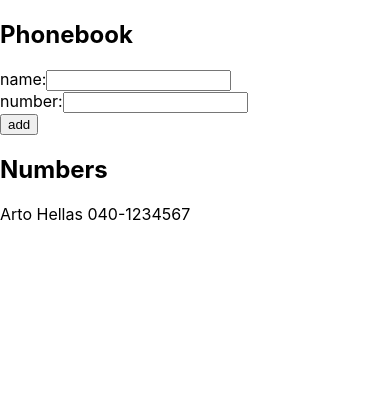
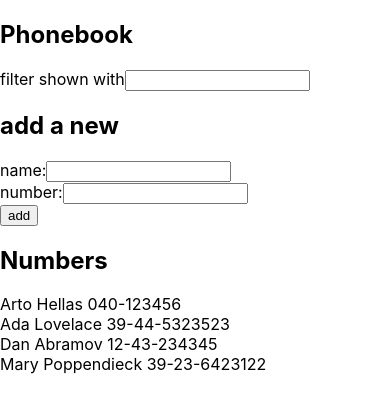
Before and after one commit to mikelgonza/fullstackopen, a React (Create React App) app in the folder part2/phonebook/: page / in a window 390 px wide. Shown: the top 412 px of the page. Built offline with nearby package versions, Linux system fonts and the light colour scheme; the HTML template or start-up script is replaced by a standard one.

Commit message:
phonebook 2.9

```diff
--- a/part2/phonebook/src/App.js
+++ b/part2/phonebook/src/App.js
@@ -2,10 +2,15 @@
 
 const App = () => {
   const [ persons, setPersons ] = useState([
-    { name: 'Arto Hellas', number: '040-1234567' }
+    { name: 'Arto Hellas', number: '040-123456' },
+    { name: 'Ada Lovelace', number: '39-44-5323523' },
+    { name: 'Dan Abramov', number: '12-43-234345' },
+    { name: 'Mary Poppendieck', number: '39-23-6423122' }
   ])
   const [ newName, setNewName ] = useState('')
   const [ newNumber, setNewNumber ] = useState('')
+  const [ newSearch, setNewSearch ] = useState('')
+  const [ personsFiltered, setPersonFiltered ] = useState(persons)
 
   const addPerson = (event) => {
     event.preventDefault()
@@ -31,9 +36,20 @@
     setNewNumber(event.target.value)
   }
 
+  const handleSearchChange = (event) => {
+    setNewSearch(event.target.value)
+    const filter = persons.filter(person => person.name.toLowerCase().includes(event.target.value.toLowerCase()))
+    setPersonFiltered(filter)
+  }
+
   return (
     <div>
       <h2>Phonebook</h2>
+      <div>
+        filter shown with
+        <input value={newSearch} onChange={handleSearchChange} />
+      </div>
+      <h2>add a new</h2>
       <form onSubmit={addPerson} >
         <div>
           name:
@@ -54,7 +70,7 @@
         </div>
       </form>
       <h2>Numbers</h2>
-      {persons.map(person =>
+      {personsFiltered.map(person =>
         <div key={person.name} >
           {person.name} {person.number}
         </div>
```
